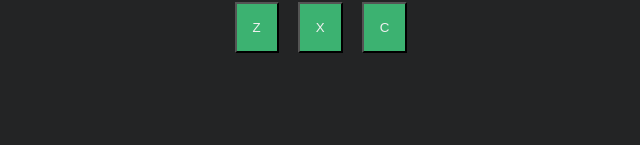
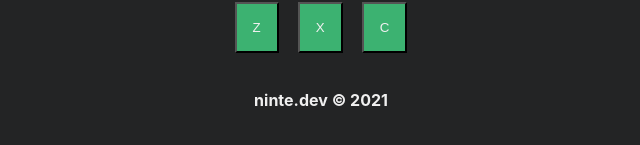
Before and after one commit to nullthefirst/fcc-drum-machine, a React (Create React App) app: page / in a window 1280 px wide. Shown: the part 349-494 px from the top of the page, without its empty margins (319-959 px from the left). Built offline with nearby package versions, Linux system fonts and the light colour scheme.

Commit message:
Added footer component.

```diff
--- a/src/App.css
+++ b/src/App.css
@@ -35,3 +35,29 @@
   background-color: #3cb271;
   padding: 1rem;
 }
+
+#footer {
+  display: flex;
+  justify-content: center;
+}
+
+#footer:visited {
+  color: #f0f0f0;
+}
+
+#footer:hover {
+  color: #3cb271;
+}
+
+a {
+  text-decoration: none;
+  color: #f0f0f0;
+}
+
+a:visited {
+  color: #3cb271;
+}
+
+a:hover {
+  color: #f0f0f0;
+}
--- /dev/null
+++ b/src/drummer/Footer.js
@@ -0,0 +1,13 @@
+import React from 'react';
+
+function Footer() {
+  return (
+    <h4>
+      <a href="https://ninte.dev" target="_blank" rel="noreferrer" id="footer">
+        ninte.dev &copy; {new Date().getFullYear()}
+      </a>
+    </h4>
+  );
+}
+
+export default Footer;
--- a/src/drummer/index.js
+++ b/src/drummer/index.js
@@ -11,6 +11,7 @@ import Conga from './sounds/z---conga1.wav.mp3';
 import OpenHighHat from './sounds/x---open_hh.wav.mp3';
 import CrashCymbal from './sounds/c---crashcym.wav.mp3';
 import DisplayText from './DisplayText';
+import Footer from './Footer';
 
 class DrumMachine extends React.Component {
   constructor(props) {
@@ -144,6 +145,7 @@ class DrumMachine extends React.Component {
               clicked={this.handleClick}
             />
           </div>
+          <Footer />
         </div>
       </div>
     );
```
